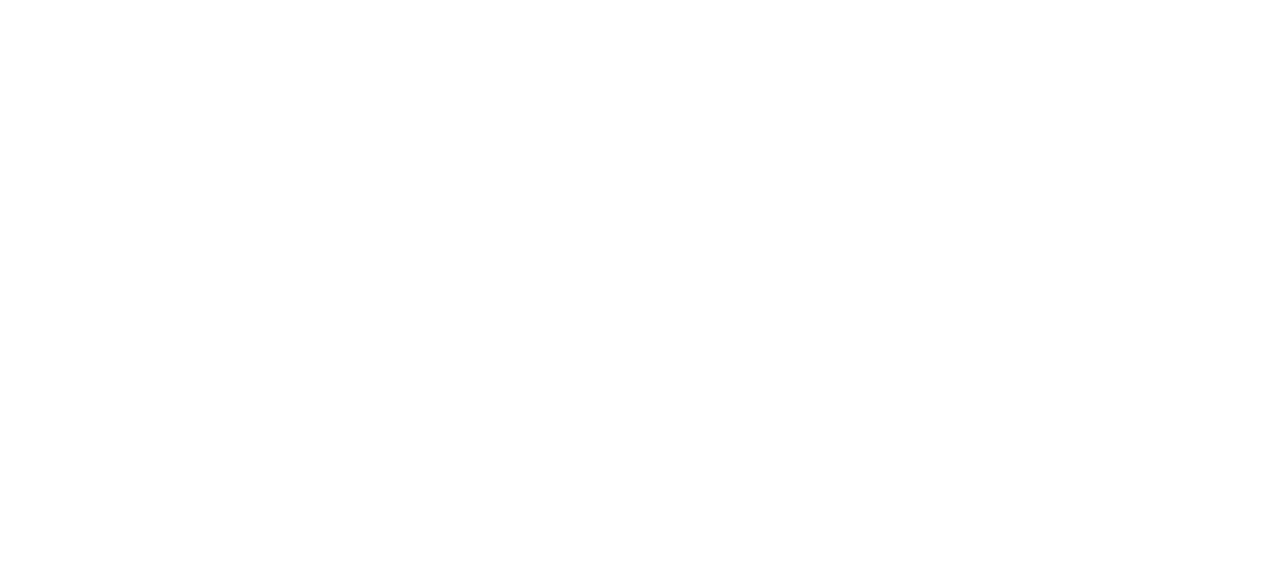
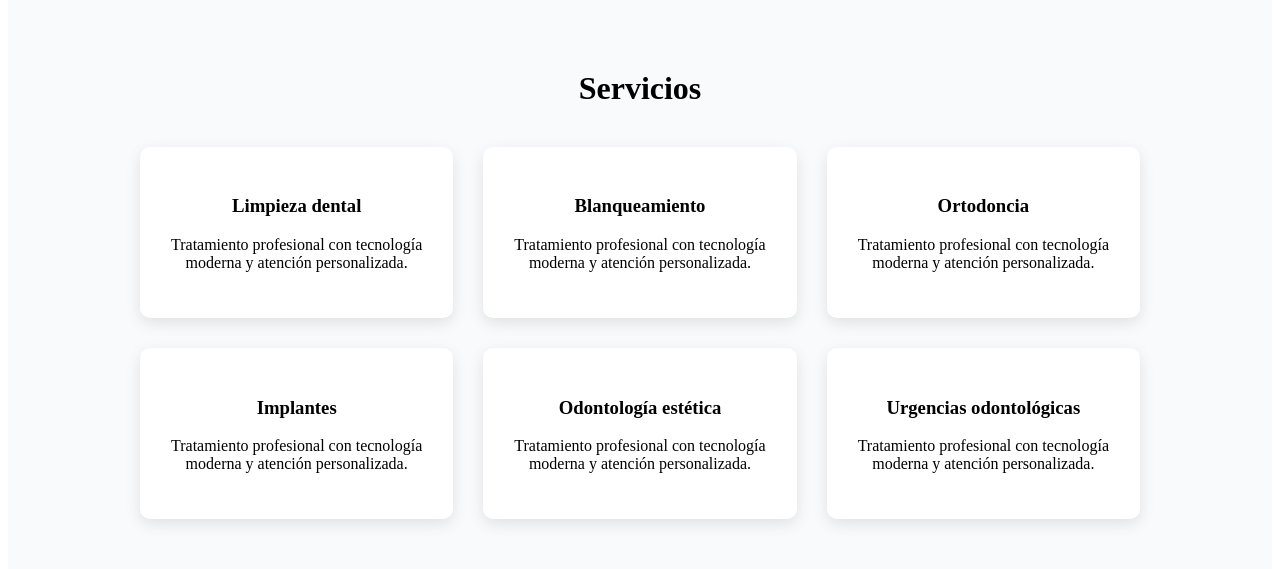
Before and after one commit to Niki2422/dentist-react, a React (Vite) app: page / in a window 1280 px wide. Shown: the part 815-1384 px from the top of the page. Before the commit the page ends 800 px from the top, so only its background shows below. Built offline with nearby package versions, Linux system fonts and the light colour scheme.

Commit message:
se creo seccion servicios y su respectivo .css

```diff
--- a/src/App.jsx
+++ b/src/App.jsx
@@ -1,11 +1,13 @@
 import Navbar from "./components/Navbar"
 import Hero from "./components/Hero"
+import Services from "./components/Services"
 
 function App() {
   return (
     <>
       <Navbar />
       <Hero />
+      <Services />
     </>
   )
 }
--- /dev/null
+++ b/src/components/Services.jsx
@@ -0,0 +1,42 @@
+import "../styles/Services.css"
+
+function Services(){
+
+const services = [
+"Limpieza dental",
+"Blanqueamiento",
+"Ortodoncia",
+"Implantes",
+"Odontología estética",
+"Urgencias odontológicas"
+]
+
+return(
+
+<section id="services" className="services">
+
+<h2>Servicios</h2>
+
+<div className="services-grid">
+
+{services.map((service,index)=>(
+<div key={index} className="service-card">
+
+<h3>{service}</h3>
+
+<p>
+Tratamiento profesional con tecnología moderna y atención personalizada.
+</p>
+
+</div>
+))}
+
+</div>
+
+</section>
+
+)
+
+}
+
+export default Services
--- /dev/null
+++ b/src/styles/services.css
@@ -0,0 +1,38 @@
+.services{
+padding:80px 20px;
+background:#F8FAFC;
+text-align:center;
+}
+
+.services h2{
+margin-bottom:40px;
+font-size:32px;
+}
+
+.services-grid{
+display:grid;
+grid-template-columns:repeat(3,1fr);
+gap:30px;
+max-width:1000px;
+margin:auto;
+}
+
+.service-card{
+background:white;
+padding:30px;
+border-radius:10px;
+box-shadow:0 5px 15px rgba(0,0,0,0.1);
+transition:0.3s;
+}
+
+.service-card:hover{
+transform:translateY(-5px);
+}
+
+@media(max-width:768px){
+
+.services-grid{
+grid-template-columns:1fr;
+}
+
+}
```
